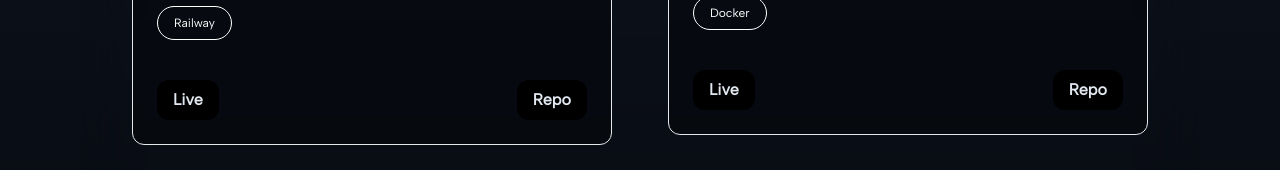
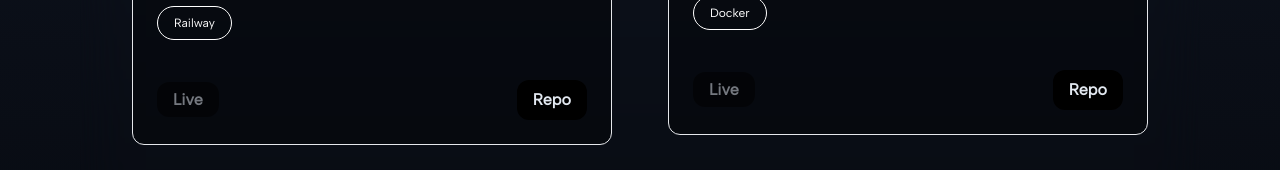
Before and after one commit to annavaws/annavaws.github.io, a Next.js app: page / in a window 1280 px wide. Shown: the part 2197-2367 px from the top of the page. Built offline with nearby package versions, Linux system fonts and the light colour scheme.

Commit message:
feat: add tooltip for unavailable live website

```diff
--- a/src/components/modules/HomeModules/latestproject.tsx
+++ b/src/components/modules/HomeModules/latestproject.tsx
@@ -42,7 +42,7 @@ export default function Latest() {
       description:
         "My portfolio website featuring finished projects, technologies, blogs, and socials.",
       techStack: ["NextJS", "TypeScript", "Tailwind", "Netlify"],
-      live: "https://annavaws.com",
+      live: "https://annavaws.github.io",
       repo: "https://github.com/annavaws/my-portfolio",
     },
     {
@@ -102,14 +102,17 @@ export default function Latest() {
                     ))}
                   </div>
                   <div className="flex justify-between items-center mt-10">
-                    <CardItem
-                      as="a"
-                      target="_blank"
-                      href={project.live}
-                      className="px-4 py-2 rounded-xl bg-black dark:bg-white dark:text-black text-white text-normal font-bold hover:bg-slate-500"
-                    >
-                      Live
-                    </CardItem>
+                    <div className="relative group/live">
+                      <CardItem
+                        as="span"
+                        className="px-4 py-2 rounded-xl bg-black dark:bg-white dark:text-black text-white text-normal font-bold opacity-50 cursor-not-allowed"
+                      >
+                        Live
+                      </CardItem>
+                      <div className="absolute bottom-full left-0 mb-2 px-3 py-1 bg-gray-800 text-white text-xs rounded-md opacity-0 group-hover/live:opacity-100 transition-opacity duration-200 whitespace-nowrap pointer-events-none z-50">
+                        No longer available
+                      </div>
+                    </div>
                     <CardItem
                       as="a"
                       target="_blank"
--- a/src/components/modules/ProjectModules/box.tsx
+++ b/src/components/modules/ProjectModules/box.tsx
@@ -82,7 +82,7 @@ export default function Box() {
       description:
         "My portfolio website featuring finished projects, technologies, blogs, and socials.",
       techStack: ["NextJS", "TypeScript", "Tailwind", "Netlify"],
-      live: "https://annavaws.com",
+      live: "https://annavaws.github.io",
       repo: "https://github.com/annavaws/my-portfolio",
     },
   ];
@@ -143,11 +143,12 @@ export default function Box() {
                         ))}
                       </div>
                       <div className="flex flex-row justify-between w-full mt-2">
-                        <div className="w-1/2">
+                        <div className="w-1/2 relative group/live">
                           <a
                             href={project.live}
                             target="_blank"
-                            className="mr-3 whitespace-nowrap flex flex-grow items-center space-x-2 hover:text-orange-500 hover:scale-105"
+                            className="mr-3 whitespace-nowrap flex flex-grow items-center space-x-2 hover:text-orange-500 hover:scale-105 opacity-50 cursor-not-allowed"
+                            onClick={(e) => e.preventDefault()}
                           >
                             <svg
                               viewBox="0 0 24 24"
@@ -155,11 +156,11 @@ export default function Box() {
                               xmlns="http://www.w3.org/2000/svg"
                               className="w-6 h-6"
                             >
-                              <g id="SVGRepo_bgCarrier" stroke-width="0"></g>
+                              <g id="SVGRepo_bgCarrier" strokeWidth="0"></g>
                               <g
                                 id="SVGRepo_tracerCarrier"
-                                stroke-linecap="round"
-                                stroke-linejoin="round"
+                                strokeLinecap="round"
+                                strokeLinejoin="round"
                               ></g>
                               <g id="SVGRepo_iconCarrier">
                                 {" "}
@@ -176,6 +177,9 @@ export default function Box() {
                             </svg>
                             <div>Live</div>
                           </a>
+                          <div className="absolute bottom-full left-0 mb-2 px-3 py-1 bg-gray-800 text-white text-xs rounded-md opacity-0 group-hover/live:opacity-100 transition-opacity duration-200 whitespace-nowrap pointer-events-none">
+                            No longer available
+                          </div>
                         </div>
 
                         <div className="w-1/2 hover:text-orange-500 hover:scale-105">
```
